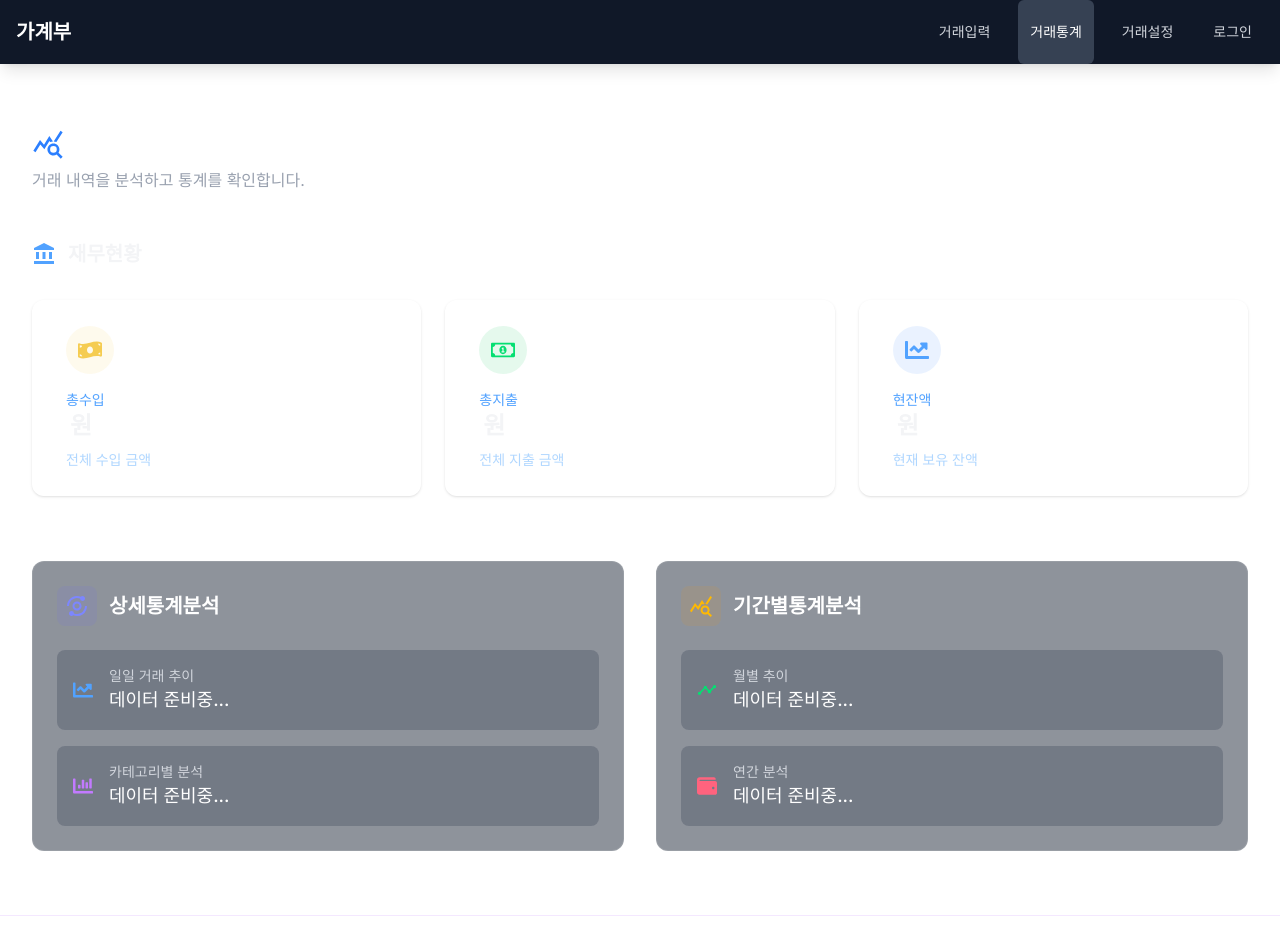
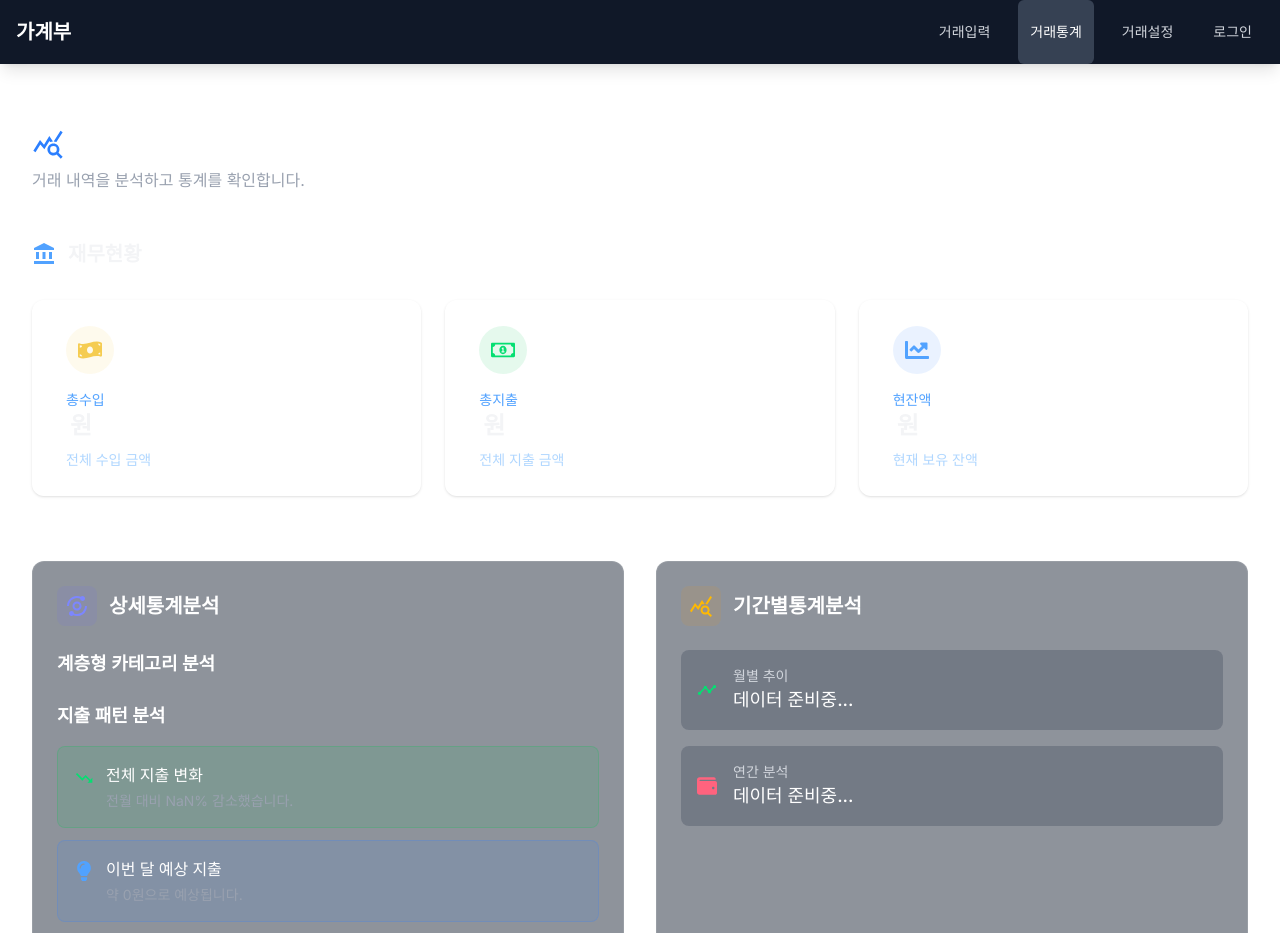
Before and after one commit to gppc5096/home_money, a Next.js app: page /statistics in a window 1280 px wide. Shown: the top 933 px of the page. Built offline with nearby package versions, Linux system fonts and the light colour scheme.

Commit message:
feat: 거래통계 - 상세통계분석 로직 구현

```diff
--- a/src/app/statistics/page.tsx
+++ b/src/app/statistics/page.tsx
@@ -10,6 +10,8 @@ import { formatAmount } from "@/utils/formatters";
 import { FaChartBar, FaArrowUp, FaArrowDown } from 'react-icons/fa';
 import { BiAnalyse } from 'react-icons/bi';
 import { MdOutlineQueryStats, MdTimeline } from 'react-icons/md';
+import { HierarchicalAnalysis } from '@/components/statistics/HierarchicalAnalysis';
+import { SpendingInsights } from '@/components/statistics/SpendingInsights';
 
 // 카드 스타일 상수 정의
 const CARD_STYLES = {
@@ -164,21 +166,9 @@ export default function StatisticsPage() {
             </div>
             <h3 className="text-xl font-semibold text-white">상세통계분석</h3>
           </div>
-          <div className="space-y-4">
-            <div className="flex items-center gap-4 p-4 rounded-lg bg-gray-700/30">
-              <FaChartLine className="w-5 h-5 text-blue-400" />
-              <div>
-                <p className="text-sm text-gray-300">일일 거래 추이</p>
-                <p className="text-lg font-medium text-white">데이터 준비중...</p>
-              </div>
-            </div>
-            <div className="flex items-center gap-4 p-4 rounded-lg bg-gray-700/30">
-              <FaChartBar className="w-5 h-5 text-purple-400" />
-              <div>
-                <p className="text-sm text-gray-300">카테고리별 분석</p>
-                <p className="text-lg font-medium text-white">데이터 준비중...</p>
-              </div>
-            </div>
+          <div className="space-y-6">
+            <HierarchicalAnalysis />
+            <SpendingInsights />
           </div>
         </div>
 
--- /dev/null
+++ b/src/components/statistics/HierarchicalAnalysis.tsx
@@ -0,0 +1,119 @@
+import React from 'react';
+import { useTransactionStore } from '@/store/transactionStore';
+
+interface CategoryData {
+  amount: number;
+  percentage: number;
+  subCategories?: { [key: string]: CategoryData };
+}
+
+interface CategoryGroupProps {
+  name: string;
+  data: CategoryData;
+  depth?: number;
+}
+
+const CategoryGroup: React.FC<CategoryGroupProps> = ({ name, data, depth = 0 }) => {
+  const [isExpanded, setIsExpanded] = React.useState(false);
+  const paddingLeft = `${depth * 1.5}rem`;
+
+  return (
+    <div className="mb-4">
+      <div
+        className="flex items-center justify-between p-3 bg-gray-800/50 rounded-lg cursor-pointer hover:bg-gray-700/50 transition-colors"
+        onClick={() => setIsExpanded(!isExpanded)}
+        style={{ paddingLeft: `calc(1rem + ${paddingLeft})` }}
+      >
+        <div className="flex items-center gap-2">
+          <span className="text-gray-200">{isExpanded ? '▼' : '▶'}</span>
+          <span className="font-medium text-white">{name}</span>
+        </div>
+        <div className="flex items-center gap-4">
+          <span className="text-gray-300">{data.amount.toLocaleString()}원</span>
+          <span className="text-sm text-gray-400">{data.percentage.toFixed(1)}%</span>
+        </div>
+      </div>
+
+      {isExpanded && data.subCategories && (
+        <div className="mt-2 space-y-2">
+          {Object.entries(data.subCategories).map(([subName, subData]) => (
+            <div key={subName} className="pl-4">
+              <div className="flex flex-col gap-1">
+                <div className="flex items-center justify-between p-2">
+                  <span className="text-gray-300">{subName}</span>
+                  <div className="flex items-center gap-3">
+                    <span className="text-gray-400">{subData.amount.toLocaleString()}원</span>
+                    <span className="text-sm text-gray-500">{subData.percentage.toFixed(1)}%</span>
+                  </div>
+                </div>
+                <div className="h-2 bg-gray-700 rounded-full overflow-hidden">
+                  <div
+                    className="h-full bg-blue-500 transition-all duration-500"
+                    style={{ width: `${subData.percentage}%` }}
+                  />
+                </div>
+              </div>
+            </div>
+          ))}
+        </div>
+      )}
+    </div>
+  );
+};
+
+export const HierarchicalAnalysis: React.FC = () => {
+  const { transactions } = useTransactionStore();
+
+  const calculateHierarchicalData = () => {
+    const totalAmount = transactions.reduce((sum, t) => sum + (t.금액 || 0), 0);
+    const categories: { [key: string]: CategoryData } = {};
+
+    transactions.forEach(transaction => {
+      const mainCategory = transaction.관 || '미분류';
+      const subCategory = transaction.항 || '기타';
+      const amount = transaction.금액 || 0;
+
+      if (!categories[mainCategory]) {
+        categories[mainCategory] = {
+          amount: 0,
+          percentage: 0,
+          subCategories: {}
+        };
+      }
+
+      categories[mainCategory].amount += amount;
+
+      if (!categories[mainCategory].subCategories![subCategory]) {
+        categories[mainCategory].subCategories![subCategory] = {
+          amount: 0,
+          percentage: 0
+        };
+      }
+
+      categories[mainCategory].subCategories![subCategory].amount += amount;
+    });
+
+    // Calculate percentages
+    Object.values(categories).forEach(category => {
+      category.percentage = (category.amount / totalAmount) * 100;
+      Object.values(category.subCategories || {}).forEach(subCategory => {
+        subCategory.percentage = (subCategory.amount / category.amount) * 100;
+      });
+    });
+
+    return categories;
+  };
+
+  const hierarchicalData = calculateHierarchicalData();
+
+  return (
+    <div className="space-y-4">
+      <h3 className="text-lg font-semibold text-white mb-4">계층형 카테고리 분석</h3>
+      <div className="space-y-2">
+        {Object.entries(hierarchicalData).map(([category, data]) => (
+          <CategoryGroup key={category} name={category} data={data} />
+        ))}
+      </div>
+    </div>
+  );
+};
--- /dev/null
+++ b/src/components/statistics/SpendingInsights.tsx
@@ -0,0 +1,128 @@
+import React from 'react';
+import { useTransactionStore } from '@/store/transactionStore';
+import { BiTrendingUp, BiTrendingDown } from 'react-icons/bi';
+import { FaLightbulb } from 'react-icons/fa';
+
+interface InsightCardProps {
+  type: 'warning' | 'success' | 'info';
+  icon: React.ReactNode;
+  title: string;
+  description: string;
+}
+
+const InsightCard: React.FC<InsightCardProps> = ({ type, icon, title, description }) => {
+  const bgColorClass = {
+    warning: 'bg-amber-500/10',
+    success: 'bg-green-500/10',
+    info: 'bg-blue-500/10'
+  }[type];
+
+  const borderColorClass = {
+    warning: 'border-amber-500/20',
+    success: 'border-green-500/20',
+    info: 'border-blue-500/20'
+  }[type];
+
+  return (
+    <div className={`p-4 rounded-lg border ${borderColorClass} ${bgColorClass}`}>
+      <div className="flex items-start gap-3">
+        <div className="mt-1">{icon}</div>
+        <div>
+          <h4 className="font-medium text-white mb-1">{title}</h4>
+          <p className="text-sm text-gray-400">{description}</p>
+        </div>
+      </div>
+    </div>
+  );
+};
+
+export const SpendingInsights: React.FC = () => {
+  const { transactions } = useTransactionStore();
+
+  const calculateInsights = () => {
+    // 최근 달의 데이터만 필터링
+    const today = new Date();
+    const lastMonth = new Date(today.getFullYear(), today.getMonth() - 1, 1);
+    const twoMonthsAgo = new Date(today.getFullYear(), today.getMonth() - 2, 1);
+
+    const currentMonthTransactions = transactions.filter(t => new Date(t.날짜) >= lastMonth);
+    const previousMonthTransactions = transactions.filter(
+      t => new Date(t.날짜) >= twoMonthsAgo && new Date(t.날짜) < lastMonth
+    );
+
+    // 카테고리별 지출 계산
+    const currentMonthByCategory = currentMonthTransactions.reduce((acc, t) => {
+      const category = t.관 || '미분류';
+      acc[category] = (acc[category] || 0) + (t.금액 || 0);
+      return acc;
+    }, {} as Record<string, number>);
+
+    const previousMonthByCategory = previousMonthTransactions.reduce((acc, t) => {
+      const category = t.관 || '미분류';
+      acc[category] = (acc[category] || 0) + (t.금액 || 0);
+      return acc;
+    }, {} as Record<string, number>);
+
+    // 가장 큰 증가를 보인 카테고리 찾기
+    let maxIncrease = { category: '', percentage: 0 };
+    Object.entries(currentMonthByCategory).forEach(([category, amount]) => {
+      const prevAmount = previousMonthByCategory[category] || 0;
+      if (prevAmount > 0) {
+        const increase = ((amount - prevAmount) / prevAmount) * 100;
+        if (increase > maxIncrease.percentage) {
+          maxIncrease = { category, percentage: increase };
+        }
+      }
+    });
+
+    // 총 지출 계산
+    const currentTotal = Object.values(currentMonthByCategory).reduce((a, b) => a + b, 0);
+    const previousTotal = Object.values(previousMonthByCategory).reduce((a, b) => a + b, 0);
+    const totalChange = ((currentTotal - previousTotal) / previousTotal) * 100;
+
+    return {
+      maxIncrease,
+      totalChange,
+      currentTotal,
+      previousTotal
+    };
+  };
+
+  const insights = calculateInsights();
+
+  return (
+    <div className="space-y-4">
+      <h3 className="text-lg font-semibold text-white mb-4">지출 패턴 분석</h3>
+      <div className="space-y-3">
+        {insights.maxIncrease.percentage > 20 && (
+          <InsightCard
+            type="warning"
+            icon={<BiTrendingUp className="w-5 h-5 text-amber-400" />}
+            title={`${insights.maxIncrease.category} 지출 증가`}
+            description={`전월 대비 ${Math.round(insights.maxIncrease.percentage)}% 증가했습니다.`}
+          />
+        )}
+
+        <InsightCard
+          type={insights.totalChange > 0 ? 'warning' : 'success'}
+          icon={
+            insights.totalChange > 0
+              ? <BiTrendingUp className="w-5 h-5 text-amber-400" />
+              : <BiTrendingDown className="w-5 h-5 text-green-400" />
+          }
+          title="전체 지출 변화"
+          description={`전월 대비 ${Math.abs(Math.round(insights.totalChange))}% ${
+            insights.totalChange > 0 ? '증가' : '감소'
+          }했습니다.`}
+        />
+
+        <InsightCard
+          type="info"
+          icon={<FaLightbulb className="w-5 h-5 text-blue-400" />}
+          title="이번 달 예상 지출"
+          description={`약 ${Math.round(insights.currentTotal * 1.1).toLocaleString()}원으로 예상됩니다.`}
+        />
+      </div>
+    </div>
+  );
+};
```
